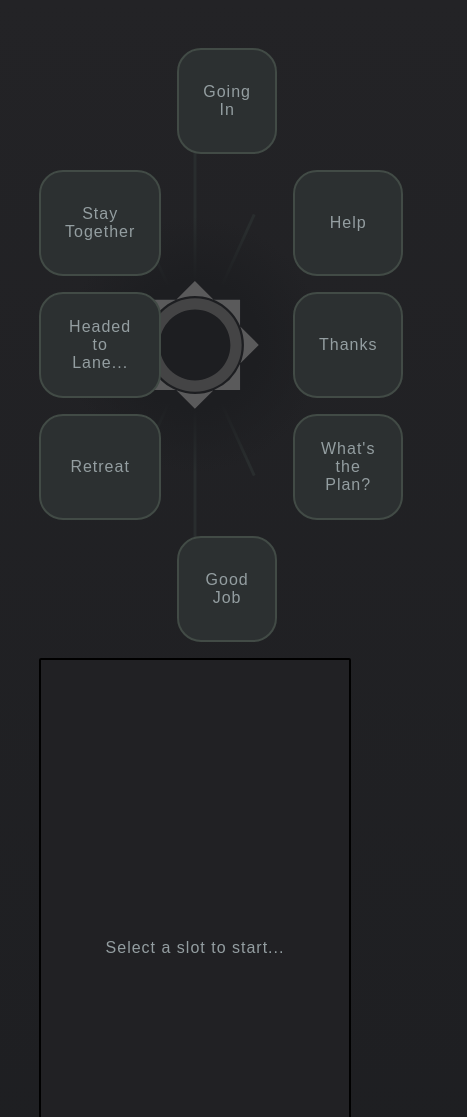
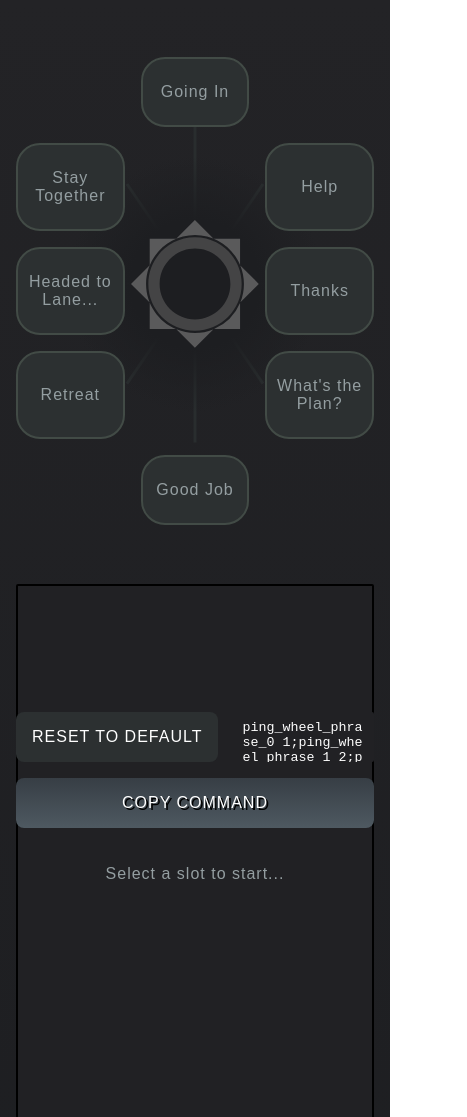
Before and after one commit to aaaaalexis/Wheellock, a plain HTML site: page index.html in a window 390 px wide. Shown: the top 1117 px of the page, 467 px wide, since content can reach past the window. Drawn offline with Linux system fonts and the light colour scheme; a web font is replaced by a local one.

Commit message:
Adjust mobile

```diff
--- a/style.css
+++ b/style.css
@@ -13,11 +13,11 @@
 body {
   display: flex;
   flex-direction: column;
-  justify-content: center;
   align-items: center;
   gap: 32px;
   margin: 0;
   background: linear-gradient(#232326, #1d1e21);
+  padding: 32px 16px;
   min-height: 100vh;
   color: #949ea1;
 }
@@ -25,8 +25,10 @@ body {
 .main-container,
 .command-container {
   display: flex;
+  flex-wrap: wrap;
   justify-content: space-between;
-  width: 80%;
+  width: 100%;
+  max-width: 960px;
 }
 
 .main-container {
@@ -138,7 +140,7 @@ body {
   border: 2px solid #424b46;
   border-radius: 24px;
   background-color: #2c3031;
-  padding: 24px;
+  padding: 24px 8px;
   width: 100%;
   height: 100%;
   text-align: center;
@@ -220,11 +222,13 @@ body {
 }
 
 .command-container {
+  position: sticky;
+  bottom: 16px;
   gap: 16px;
-  margin-bottom: 48px;
 }
 
 .command-output {
+  flex: 3;
   border: none;
   border-radius: 2px;
   background-color: #212124;
@@ -239,6 +243,7 @@ body {
 
 .command-reset,
 .command-copy {
+  flex: 1;
   transition: 0.2s;
   cursor: pointer;
   border: none;
@@ -254,19 +259,3 @@ body {
   background: linear-gradient(#373e45, #4e5961);
   text-shadow: 2px 2px black;
 }
-
-@media only screen and (max-width: 768px) {
-  body {
-    gap: 16px;
-  }
-
-  .main-container {
-    flex-direction: column;
-    gap: 16px;
-    margin-top: 48px;
-  }
-
-  .options-section {
-    flex: none;
-  }
-}
```
